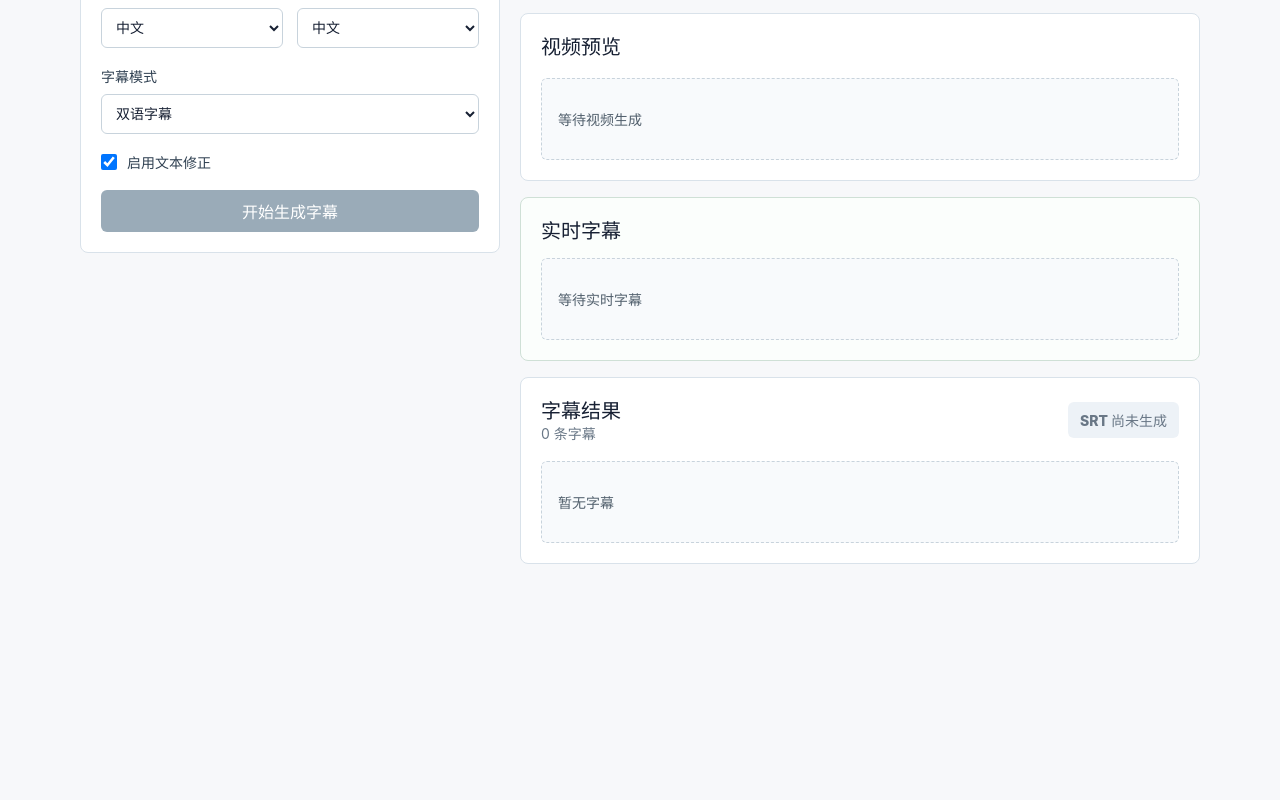
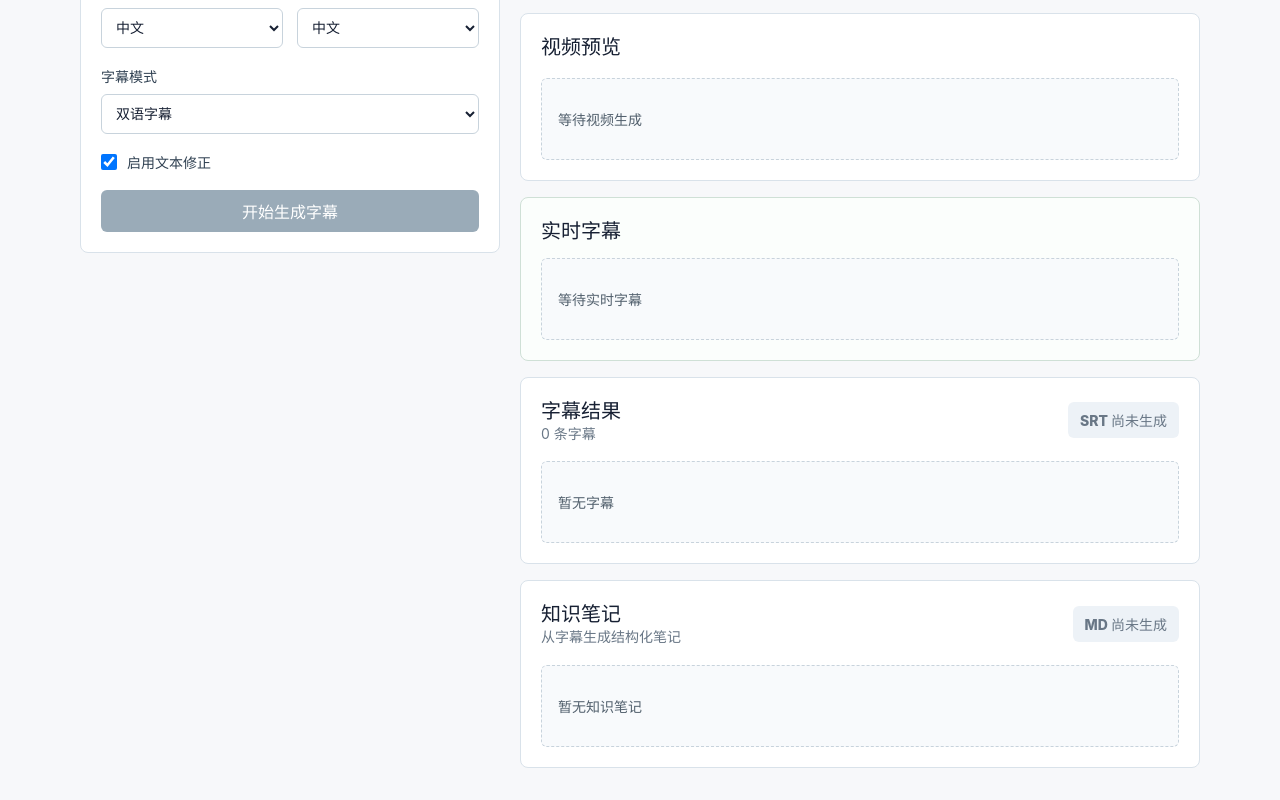
Before and after one commit to llamapw/voice_translation_agent, a Vue app in the folder src/frontend/: page / in a window 1280 px wide. Shown: the part 328-1128 px from the top of the page. Before the commit the page ends 924 px from the top, so only its background shows below. Built offline with nearby package versions, Linux system fonts and the light colour scheme.

Commit message:
feat: 接入知识笔记前端流程

```diff
--- a/src/frontend/src/App.vue
+++ b/src/frontend/src/App.vue
@@ -1,10 +1,12 @@
 <script setup lang="ts">
 import { computed, onBeforeUnmount, ref } from "vue";
 
+import InsightPanel from "./components/InsightPanel.vue";
 import JobStatus from "./components/JobStatus.vue";
 import SubtitlePanel from "./components/SubtitlePanel.vue";
 import UploadPanel from "./components/UploadPanel.vue";
 import VideoPlayer from "./components/VideoPlayer.vue";
+import { generateInsight as defaultGenerateInsight } from "./api/insights";
 import {
   createJob as defaultCreateJob,
   getJob as defaultGetJob,
@@ -17,6 +19,7 @@ import {
   type JobEvent,
 } from "./api/jobEvents";
 import { getSubtitles as defaultGetSubtitles } from "./api/subtitles";
+import type { InsightItem, InsightRead } from "./types/insight";
 import { isFinishedJob, type JobRead } from "./types/job";
 import type { SubtitleCue } from "./types/subtitle";
 
@@ -25,6 +28,7 @@ const props = withDefaults(
     createJob?: (input: CreateJobInput) => Promise<JobRead>;
     getJob?: (jobId: string) => Promise<JobRead>;
     getSubtitles?: (jobId: string) => Promise<SubtitleCue[]>;
+    generateInsight?: (jobId: string) => Promise<InsightRead>;
     createJobEventSource?: (jobId: string, factory?: EventSourceFactory) => EventSource;
     pollIntervalMs?: number;
   }>(),
@@ -32,6 +36,7 @@ const props = withDefaults(
     createJob: defaultCreateJob,
     getJob: defaultGetJob,
     getSubtitles: defaultGetSubtitles,
+    generateInsight: defaultGenerateInsight,
     createJobEventSource: defaultCreateJobEventSource,
     pollIntervalMs: 2000,
   },
@@ -39,10 +44,12 @@ const props = withDefaults(
 
 const currentJob = ref<JobRead | null>(null);
 const subtitles = ref<SubtitleCue[]>([]);
+const insight = ref<InsightRead | null>(null);
 const liveSubtitle = ref<SubtitleCue | null>(null);
 const videoPlayer = ref<{ seekTo: (seconds: number) => void } | null>(null);
 const videoCurrentTime = ref(0);
 const isSubmitting = ref(false);
+const isGeneratingInsight = ref(false);
 const appError = ref<string | null>(null);
 const eventStreamState = ref<"idle" | "open" | "closed">("idle");
 let pollTimer: number | null = null;
@@ -55,6 +62,7 @@ const activeSubtitle = computed(
     ) ?? null,
 );
 const displayedLiveSubtitle = computed(() => activeSubtitle.value ?? liveSubtitle.value);
+const canGenerateInsight = computed(() => currentJob.value?.status === "done");
 
 function clearPollTimer(): void {
   if (pollTimer !== null) {
@@ -114,6 +122,28 @@ function handleSubtitleSelect(cue: SubtitleCue): void {
   videoPlayer.value?.seekTo(cue.start);
   videoCurrentTime.value = cue.start;
   liveSubtitle.value = cue;
+}
+
+function handleInsightSelect(item: InsightItem): void {
+  videoPlayer.value?.seekTo(item.start);
+  videoCurrentTime.value = item.start;
+}
+
+async function handleGenerateInsight(): Promise<void> {
+  if (!currentJob.value) {
+    return;
+  }
+
+  isGeneratingInsight.value = true;
+  appError.value = null;
+
+  try {
+    insight.value = await props.generateInsight(currentJob.value.id);
+  } catch (error) {
+    appError.value = error instanceof Error ? error.message : "知识笔记生成失败。";
+  } finally {
+    isGeneratingInsight.value = false;
+  }
 }
 
 function applyJobEvent(event: JobEvent): void {
@@ -206,6 +236,7 @@ async function handleUpload(input: CreateJobInput): Promise<void> {
 
   try {
     subtitles.value = [];
+    insight.value = null;
     liveSubtitle.value = null;
     videoCurrentTime.value = 0;
     const job = await props.createJob(input);
@@ -284,6 +315,13 @@ onBeforeUnmount(() => {
             :active-cue-index="activeSubtitle?.index ?? null"
             @select="handleSubtitleSelect"
           />
+          <InsightPanel
+            :insight="insight"
+            :is-loading="isGeneratingInsight"
+            :can-generate="canGenerateInsight"
+            @generate="handleGenerateInsight"
+            @select-item="handleInsightSelect"
+          />
         </div>
       </div>
     </section>
--- a/src/frontend/src/components/InsightPanel.vue
+++ b/src/frontend/src/components/InsightPanel.vue
@@ -7,9 +7,11 @@ import { formatCueTime } from "../types/subtitle";
 const props = defineProps<{
   insight: InsightRead | null;
   isLoading: boolean;
+  canGenerate: boolean;
 }>();
 
 defineEmits<{
+  generate: [];
   "select-item": [item: InsightItem];
 }>();
 
@@ -46,6 +48,16 @@ const groupedItems = computed(() => {
       >
         下载 MD
       </a>
+      <button
+        v-else-if="canGenerate"
+        class="panel-action-button"
+        data-testid="generate-insight"
+        type="button"
+        :disabled="isLoading"
+        @click="$emit('generate')"
+      >
+        生成知识笔记
+      </button>
       <span v-else class="download-disabled">MD 尚未生成</span>
     </div>
 
--- a/src/frontend/src/styles/app.css
+++ b/src/frontend/src/styles/app.css
@@ -330,11 +330,13 @@ h2 {
 }
 
 .download-link,
-.download-disabled {
+.download-disabled,
+.panel-action-button {
   display: inline-flex;
   align-items: center;
   min-height: 36px;
   padding: 7px 12px;
+  border: 0;
   border-radius: 6px;
   font-size: 14px;
   font-weight: 800;
@@ -342,9 +344,19 @@ h2 {
   white-space: nowrap;
 }
 
-.download-link {
+.download-link,
+.panel-action-button {
   background: #1f6f78;
   color: #ffffff;
+}
+
+.panel-action-button {
+  cursor: pointer;
+}
+
+.panel-action-button:disabled {
+  background: #9aabb8;
+  cursor: not-allowed;
 }
 
 .download-disabled {
```
Also changed, not shown: 2 other files (tests, documents, lock files or other folders).
